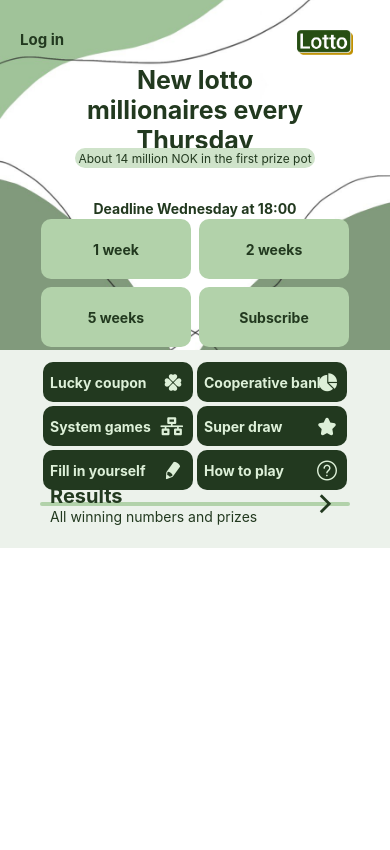
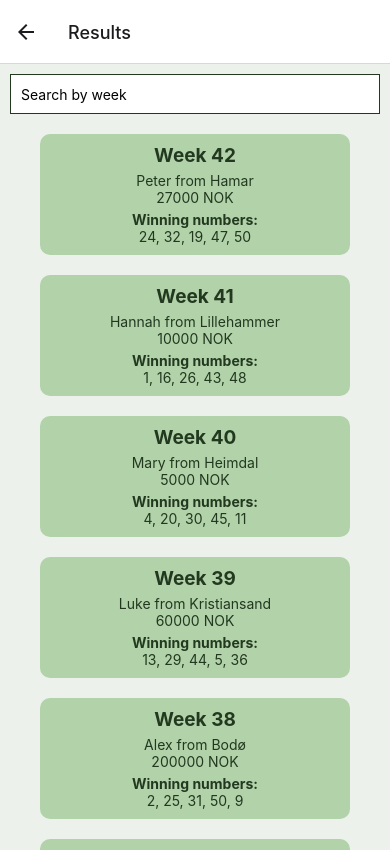
Before and after one commit to FrancescaGrimaldi/cross-platform-app-dev, a React Native app in the folder lotto/: screen /Results in a window 390 px wide. Shown: the top 850 px of the page. Built offline with nearby package versions, Linux system fonts and the light colour scheme.

Commit message:
added stack navigator

```diff
--- a/lotto/App.tsx
+++ b/lotto/App.tsx
@@ -1,109 +1,21 @@
 /* eslint-disable semi */
-/* eslint-disable no-trailing-spaces */
-/* eslint-disable quotes */
-/* eslint-disable react-native/no-inline-styles */
 /* eslint-disable prettier/prettier */
-import React, { useState } from 'react';
-import { Text, View, ImageBackground, Image, SafeAreaView, ScrollView } from 'react-native';
-import BottomCard from './components/BottomCard';
-import CardContainer from './components/CardContainer';
-import TitleArea from './components/TitleArea';
-import WinnerCard from './components/WinnerCard';
+import React from 'react';
+import { NavigationContainer } from '@react-navigation/native';
+import { createNativeStackNavigator } from '@react-navigation/native-stack';
+import Homepage from './screens/Homepage';
+import Results from './screens/Results';
+
+const Stack = createNativeStackNavigator();
 
 const LottoApp = () => {
-  const images = {
-    background: require('./images/background.jpg'),
-    logo: require('./images/logo.png'),
-  }
-
-  const childrenCards = {
-    light: [["1 week", "NOK 50"], ["2 weeks", "NOK 90"], ["5 weeks", "NOK 200"], ["Subscribe", "Be the next winner!"]],
-    dark: [["Lucky coupon", "clover"], ["Cooperative bank", "pie-chart"], ["System games", "system"], ["Super draw", "star"], ["Fill in yourself", "pencil"], ["How to play", "info"]],
-  }
-
-  const [visiblePage, setVisiblePage] = useState("home");
-  const [items, setItems] = useState<any[]>([]);
-
-  const switchPage = (page: string) => {
-    var data = require('./data/data.json');
-
-    setVisiblePage(page);
-
-    if (page === 'results') {
-      setItems(data.results);
-    }
-  }
-
   return (
-    <ScrollView style={{flex: 1}}>
-      { visiblePage === 'home' &&
-        <View style={{
-            flex: 1,
-            backgroundColor: '#ecf2eb',
-            alignItems: 'center',
-            justifyContent: 'center',
-            flexDirection: 'column',
-        }}>
-
-          <ImageBackground
-            source={images.background}
-            style={{width: '100%', height: 350}}
-          >
-
-          <View style={{
-            flex: 0.1,
-            flexWrap: 'wrap',
-            alignContent: 'flex-start',
-          }}>
-            <Image
-              source={images.logo}
-              style={{height: 25, marginTop: 30, resizeMode: 'contain'}}
-            />
-          </View>
-
-          <Text style={{color: '#22391f', fontWeight: 'bold', fontSize: 15, marginLeft: 20, marginTop: 15}}>Log in</Text>
-
-          <TitleArea bigTitle="New lotto millionaires every Thursday" subtitle="About 14 million NOK in the first prize pot" />
-
-          <View style={{
-            flex: 1,
-            alignItems: 'center',
-            justifyContent: 'center',
-          }}>
-            <Text style={{color: '#22391f', fontWeight: 'bold'}}>Deadline Wednesday at 18:00</Text>
-            <CardContainer color="light" children={ childrenCards.light } />
-          </View>
-
-          </ImageBackground>
-
-          <CardContainer color="dark" children={ childrenCards.dark } />
-
-          <BottomCard mainText="Results" caption="All winning numbers and prizes" bottomPress={switchPage}/>
-
-        </View>
-      }
-
-      { visiblePage === 'results' &&
-        <SafeAreaView>
-          <View style={{
-            flex: 0.1,
-            flexWrap: 'wrap',
-            alignContent: 'flex-start',
-            backgroundColor: '#ecf2eb',
-          }}>
-            <Text onPress={() => switchPage('home')} style={{color: '#22391f', fontSize: 15, margin: 10, textDecorationLine: 'underline'}}>&lt; Go back</Text>
-          </View>
-
-          <ScrollView style={{backgroundColor: '#ecf2eb'}}>
-            {
-              items.map((item, index) => (
-                <WinnerCard key={index} id={item.id} week={item.week} name={item.winner} city={item.city} prize={item.prize} numbers={item.winningNumbers} />
-              ))
-            }
-          </ScrollView>
-        </SafeAreaView>
-      }
-    </ScrollView>
+    <NavigationContainer>
+      <Stack.Navigator initialRouteName="Home">
+        <Stack.Screen name="Home" component={Homepage} />
+        <Stack.Screen name="Results" component={Results} />
+      </Stack.Navigator>
+    </NavigationContainer>
   );
 }
 
--- a/lotto/components/BottomCard.js
+++ b/lotto/components/BottomCard.js
@@ -8,7 +8,7 @@
 
 const BottomCard = (props) => {
     const onBottomCardPress = () => {
-        props.bottomPress('results')
+        props.bottomPress('Results')
     }
 
     return (
--- a/lotto/data/data.json
+++ b/lotto/data/data.json
@@ -2,7 +2,7 @@
     "results" : [
         {
             "id" : "1",
-            "week" : "40",
+            "week" : "33",
             "winner" : "John",
             "city" : "Oslo",
             "prize" : "10000 NOK",
@@ -10,7 +10,7 @@
         },
         {
             "id" : "2",
-            "week" : "39",
+            "week" : "34",
             "winner" : "Lucy",
             "city": "Bergen",
             "prize" : "75000 NOK",
@@ -18,7 +18,7 @@
         },
         {
             "id" : "3",
-            "week" : "38",
+            "week" : "35",
             "winner" : "Carl",
             "city": "Trondheim",
             "prize" : "30000 NOK",
@@ -26,7 +26,7 @@
         },
         {
             "id" : "4",
-            "week" : "37",
+            "week" : "36",
             "winner" : "Frank",
             "city": "Stavanger",
             "prize" : "75000 NOK",
@@ -34,7 +34,7 @@
         },
         {
             "id" : "5",
-            "week" : "36",
+            "week" : "37",
             "winner" : "Jim",
             "city": "Tromsø",
             "prize" : "1900 NOK",
@@ -42,7 +42,7 @@
         },
         {
             "id" : "6",
-            "week" : "35",
+            "week" : "38",
             "winner" : "Alex",
             "city": "Bodø",
             "prize" : "200000 NOK",
@@ -50,7 +50,7 @@
         },
         {
             "id" : "7",
-            "week" : "34",
+            "week" : "39",
             "winner" : "Luke",
             "city": "Kristiansand",
             "prize" : "60000 NOK",
@@ -58,11 +58,27 @@
         },
         {
             "id" : "8",
-            "week" : "33",
+            "week" : "40",
             "winner" : "Mary",
             "city": "Heimdal",
             "prize" : "5000 NOK",
             "winningNumbers" : "4, 20, 30, 45, 11"
+        },
+        {
+            "id" : "9",
+            "week" : "41",
+            "winner" : "Hannah",
+            "city": "Lillehammer",
+            "prize" : "10000 NOK",
+            "winningNumbers" : "1, 16, 26, 43, 48"
+        },
+        {
+            "id" : "10",
+            "week" : "42",
+            "winner" : "Peter",
+            "city": "Hamar",
+            "prize" : "27000 NOK",
+            "winningNumbers" : "24, 32, 19, 47, 50"
         }
     ]
 }
--- a/lotto/package.json
+++ b/lotto/package.json
@@ -10,8 +10,12 @@
     "test": "jest"
   },
   "dependencies": {
+    "@react-navigation/native": "^6.1.9",
+    "@react-navigation/native-stack": "^6.9.15",
     "react": "18.2.0",
     "react-native": "0.72.4",
+    "react-native-safe-area-context": "^4.7.3",
+    "react-native-screens": "^3.26.0",
     "react-native-vector-icons": "^10.0.0"
   },
   "devDependencies": {
--- /dev/null
+++ b/lotto/screens/Homepage.tsx
@@ -0,0 +1,72 @@
+/* eslint-disable prettier/prettier */
+/* eslint-disable semi */
+/* eslint-disable eol-last */
+/* eslint-disable no-trailing-spaces */
+/* eslint-disable react-native/no-inline-styles */
+
+import React from 'react';
+import { Text, View, ImageBackground, Image, ScrollView } from 'react-native';
+import BottomCard from '../components/BottomCard';
+import CardContainer from '../components/CardContainer';
+import TitleArea from '../components/TitleArea';
+
+
+const Homepage = ( {navigation}: {navigation: any} ) => {
+    const images = {
+        background: require('../images/background.jpg'),
+        logo: require('../images/logo.png'),
+    }
+
+    const childrenCards = {
+        light: [['1 week', 'NOK 50'], ['2 weeks', 'NOK 90'], ['5 weeks', 'NOK 200'], ['Subscribe', 'Be the next winner!']],
+        dark: [['Lucky coupon', 'clover'], ['Cooperative bank', 'pie-chart'], ['System games', 'system'], ['Super draw', 'star'], ['Fill in yourself', 'pencil'], ['How to play', 'info']],
+    }
+
+    return (
+        <ScrollView style={{flex: 1}}>
+            <View style={{
+                flex: 1,
+                backgroundColor: '#ecf2eb',
+                alignItems: 'center',
+                justifyContent: 'center',
+                flexDirection: 'column',
+            }}>
+
+                <ImageBackground
+                    source={images.background}
+                    style={{width: '100%', height: 350}}
+                >
+
+                    <View style={{
+                        flex: 0.1,
+                        flexWrap: 'wrap',
+                        alignContent: 'flex-start',
+                    }}>
+                        <Image
+                            source={images.logo}
+                            style={{height: 25, marginTop: 30, resizeMode: 'contain'}}
+                        />
+                    </View>
+
+                    <Text style={{color: '#22391f', fontWeight: 'bold', fontSize: 15, marginLeft: 20, marginTop: 15}}>Log in</Text>
+                    <TitleArea bigTitle="New lotto millionaires every Thursday" subtitle="About 14 million NOK in the first prize pot" />
+
+                    <View style={{
+                        flex: 1,
+                        alignItems: 'center',
+                        justifyContent: 'center',
+                    }}>
+                        <Text style={{color: '#22391f', fontWeight: 'bold'}}>Deadline Wednesday at 18:00</Text>
+                        <CardContainer color="light" children={ childrenCards.light } />
+                    </View>
+
+                </ImageBackground>
+
+                <CardContainer color="dark" children={ childrenCards.dark } />
+                <BottomCard mainText="Results" caption="All winning numbers and prizes" bottomPress={() => navigation.navigate('Results')}/>
+            </View>
+        </ScrollView>
+    );
+}
+
+export default Homepage;
--- /dev/null
+++ b/lotto/screens/Results.tsx
@@ -0,0 +1,51 @@
+/* eslint-disable prettier/prettier */
+/* eslint-disable no-trailing-spaces */
+/* eslint-disable eol-last */
+/* eslint-disable @typescript-eslint/no-unused-vars */
+/* eslint-disable semi */
+/* eslint-disable react-native/no-inline-styles */
+
+import React, { useState } from 'react';
+import { View, TextInput, SafeAreaView, ScrollView } from 'react-native';
+
+import WinnerCard from '../components/WinnerCard';
+
+const Results = ( {navigation}: {navigation: any} ) => {
+
+    const initialItems = require('../data/data.json').results;
+    initialItems.sort((a: { week: number; }, b: { week: number; }) => (a.week > b.week) ? -1 : 1);
+
+    const [items, setItems] = useState(initialItems);
+
+    return (
+        <SafeAreaView>
+            <View style={{backgroundColor: '#ecf2eb'}}>
+                <TextInput
+                    style={{height: 40, borderColor: '#22391f', borderWidth: 1, margin: 10, padding: 10, backgroundColor: '#fff'}}
+                    placeholder="Search by week"
+                    onChangeText={newText => {
+                        var matchedItems = [];
+
+                        if (newText.trim().length > 0) {
+                            matchedItems = items.filter(function (item: { week: string | any[]; }) {
+                                return item.week.includes(newText);
+                            });
+                            setItems(matchedItems);
+                        } else {
+                            setItems(initialItems);
+                        }
+                    }}
+                />
+            </View>
+            <ScrollView style={{backgroundColor: '#ecf2eb', marginBottom: 55}}>
+                {
+                    items.map((item: { id: any; week: any; winner: any; city: any; prize: any; winningNumbers: any; }, index: any) => (
+                    <WinnerCard key={index} id={item.id} week={item.week} name={item.winner} city={item.city} prize={item.prize} numbers={item.winningNumbers} />
+                    ))
+                }
+            </ScrollView>
+        </SafeAreaView>
+    );
+}
+
+export default Results;
```
Also changed, not shown: 2 other files (tests, documents, lock files or other folders).
